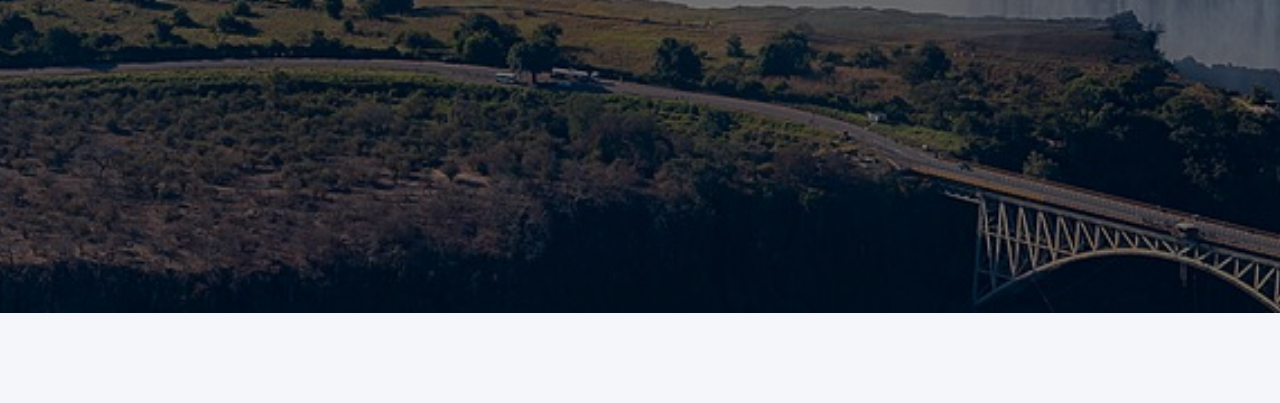
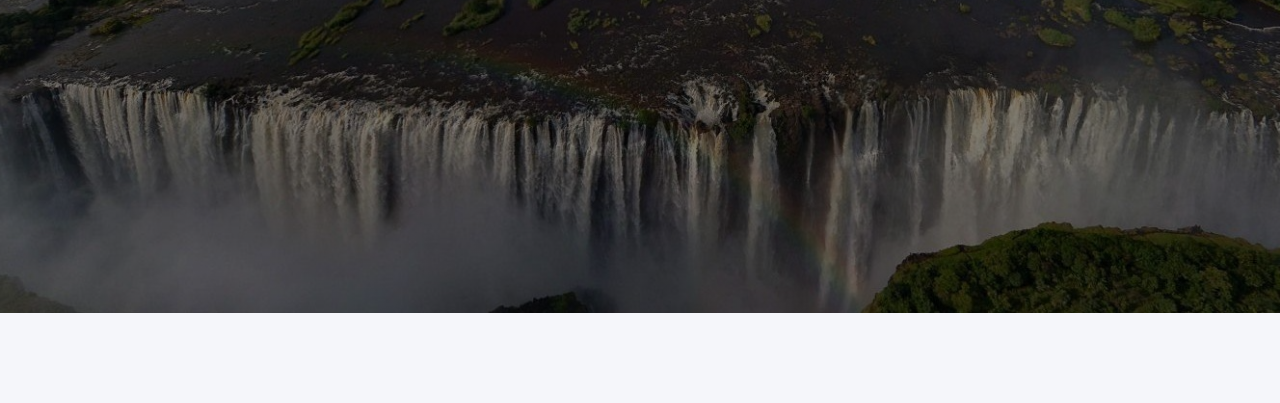
Before and after one commit to elic01/ZimOsakaExpo2025, a plain HTML site: page tour.html in a window 1280 px wide. Shown: the part 487-890 px from the top of the page. Drawn offline with nearby package versions, Linux system fonts and the light colour scheme.

Commit message:
background fix

```diff
--- a/css/styles.css
+++ b/css/styles.css
@@ -27,7 +27,7 @@
 }
 
 .virtual-tour-hero {
-    background-image: linear-gradient(rgba(0,0,0,0.5), rgba(0,0,0,0.5)), url('../assets/images/victoria-falls.jpg');
+    background-image: linear-gradient(rgba(0,0,0,0.5), rgba(0,0,0,0.5)), url('../assets/images/VictoriaFalls.jpg');
     height: 60vh;
 }
 
@@ -257,17 +257,17 @@ body.dark-mode {
 
 /* Hero Section */
 .hero {
+    background-image: linear-gradient(rgba(0,0,0,0.5), rgba(0,0,0,0.5)), url('../assets/images/VictoriaFalls.jpg');
+    background-size: cover;
+    background-position: center;
     height: 100vh;
-    position: relative;
-    overflow: hidden;
     display: flex;
     align-items: center;
     justify-content: center;
-    background: linear-gradient(rgba(0,0,0,0.5), rgba(0,0,0,0.5)),
-                url('/assets/images/Cataratas_VictoriaFallss1.jpeg');
-    background-size: cover;
-    background-position: center;
+    text-align: center;
+    color: white;
 }
+
 
 .hero-content {
     text-align: center;
```
